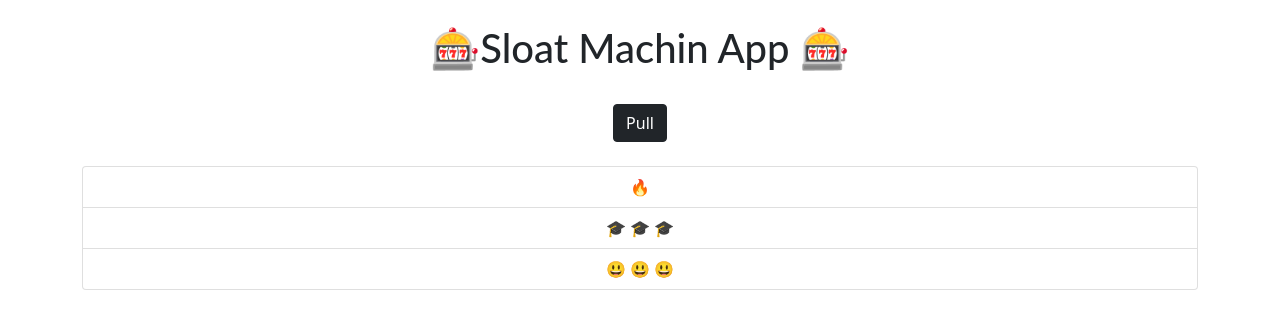
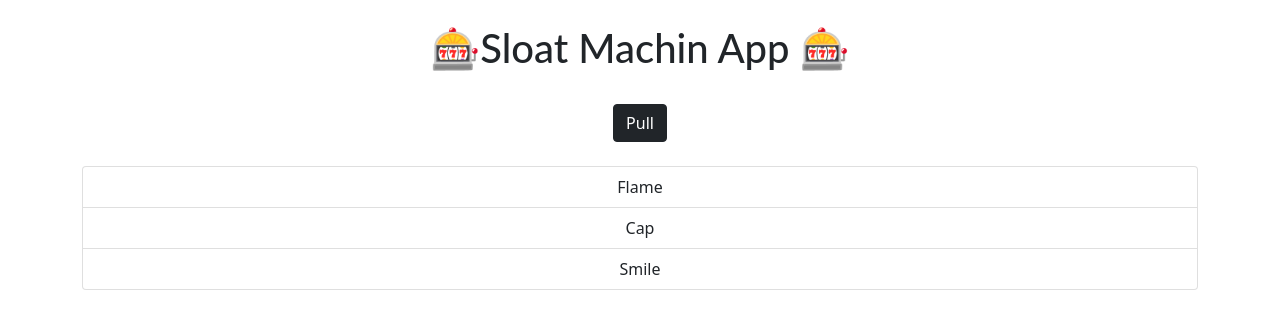
Before and after one commit to rajrachchh14/Sloat-Machine, a React (Create React App) app: page / in a window 1280 px wide. Shown: the top 326 px of the page. Built offline with nearby package versions, Linux system fonts and the light colour scheme.

Commit message:
Logic Start

```diff
--- a/src/BodyPart.js
+++ b/src/BodyPart.js
@@ -14,16 +14,22 @@ export default function BodyPart() {
   let z2 = '😃';
   let z3 = '😃';
 
-  let obj = { x1, x2, x3, y1, y2, y3, z1, z2, z3 };
+  function PullFunction() {
+    let list = [x1, x2, x3, y1, y2, y3, z1, z2, z3];
+    list = list.sort(() => Math.random() - 0.5);
+    console.log(list);
 
-  function PullFunction() {
-    if (obj.x1 === obj.x2 && obj.x2 === obj.x3) {
-      console.log('x');
-    } else if (obj.y1 === obj.y2 && obj.y2 === obj.y3) {
-      console.log('y');
-    } else if (obj.z1 === obj.z2 && obj.z2 === obj.z3) {
-      console.log('z');
-    }
+    // let randomData = random(obj);
+    // let randomData = obj[Math.floor(Math.random() * obj.length)];
+    // let randomData = this[Math.floor(Math.random() * this.length)];
+
+    // if (obj.x1 === obj.x2 && obj.x2 === obj.x3) {
+    //   return obj.x1;
+    // } else if (obj.y1 === obj.y2 && obj.y2 === obj.y3) {
+    //   console.log('y');
+    // } else if (obj.z1 === obj.z2 && obj.z2 === obj.z3) {
+    //   console.log('z');
+    // }
   }
 
   return (
@@ -42,9 +48,9 @@ export default function BodyPart() {
             <br />
             <br />
             <ul className="list-group">
-              <li className="list-group-item">{x1}</li>
-              <li className="list-group-item">🎓 🎓 🎓</li>
-              <li className="list-group-item">😃 😃 😃</li>
+              <li className="list-group-item"> Flame {} </li>
+              <li className="list-group-item">Cap {}</li>
+              <li className="list-group-item">Smile {}</li>
             </ul>
           </div>
         </div>
```
